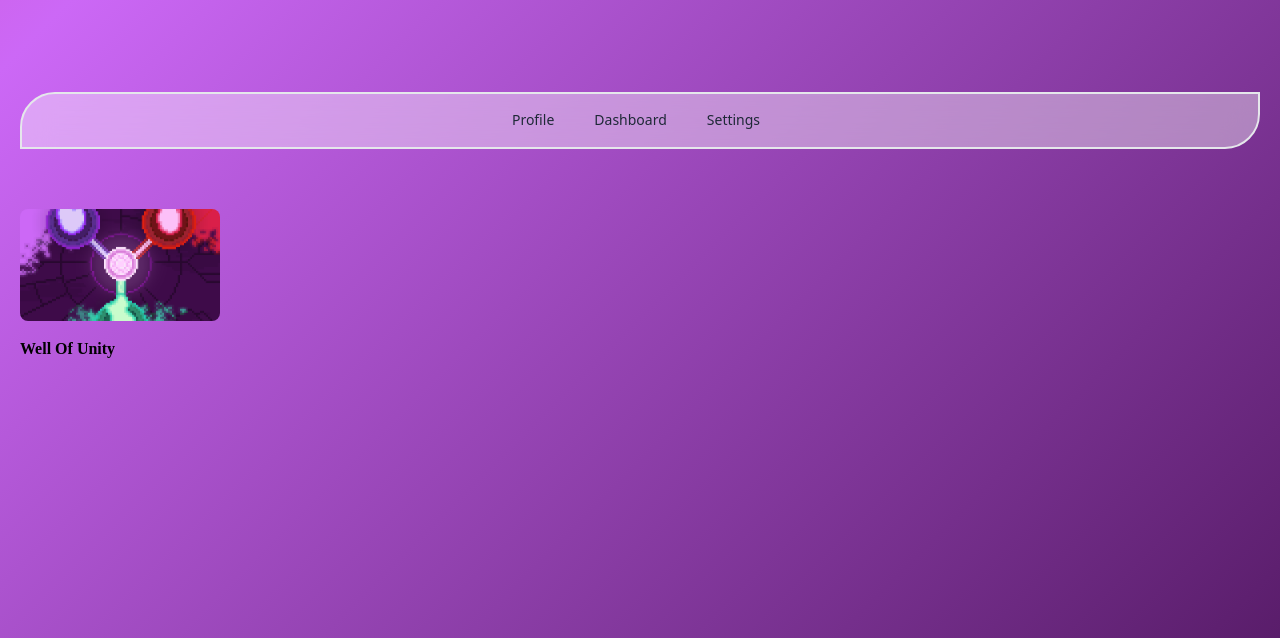
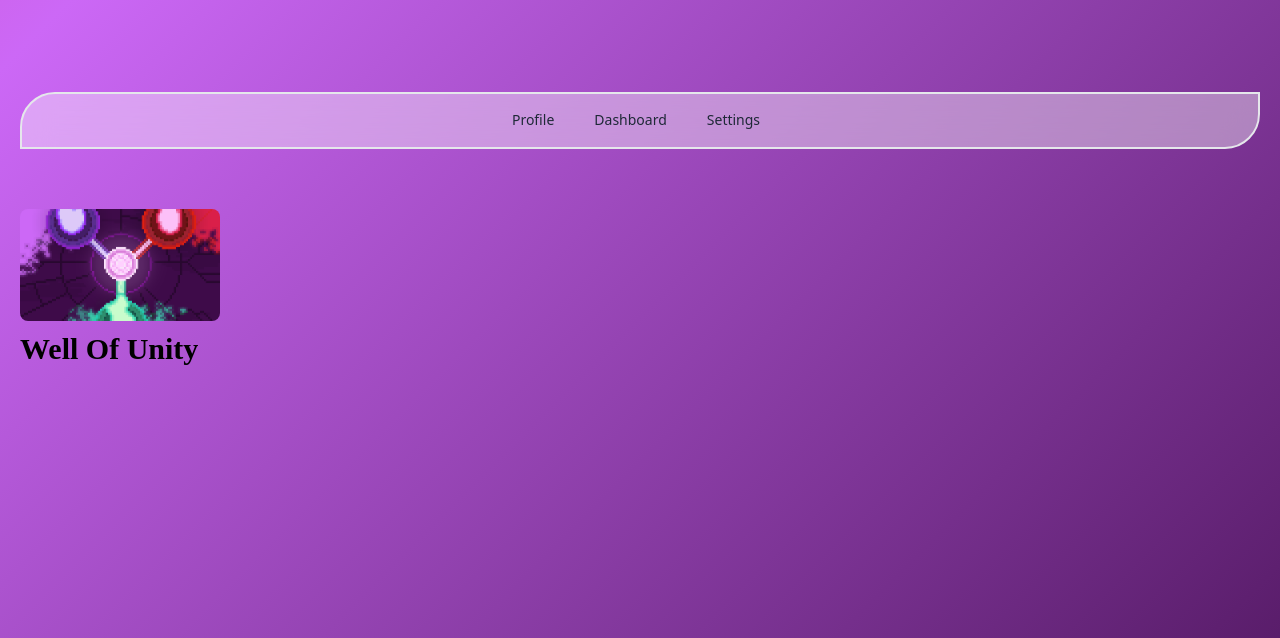
Before and after one commit to ExceptRea/exceptrea, a website: page index.html in a window 1280 px wide. Shown: the part 76-714 px from the top of the page. Drawn offline with Linux system fonts and the light colour scheme; a web font is replaced by a local one.

Commit message:
fontsize

```diff
--- a/index.html
+++ b/index.html
@@ -73,7 +73,7 @@
       <div class=" grid grid-cols-3 gap-8">
         <div class="grid gap-4">
           <a href="story.html " class=""><img class="rounded-lg w-[200px] h-auto " src="./img/loreflamma16.png" alt="" /></a>
-          <h2 class="card-h1 font-bold !text-base">Well Of Unity</h2>
+          <h2 class="card-h1 font-bold !text-base md:!text-[30px]">Well Of Unity</h2>
         </div>
       </div>
     </section>
--- a/src/input.css
+++ b/src/input.css
@@ -10,7 +10,6 @@
 }
 
 .card-h1 {
-  font-size: 30px;
   font-family: "Caudex", serif;
 }
 body {
```
Also changed, not shown: dist/output.css.
